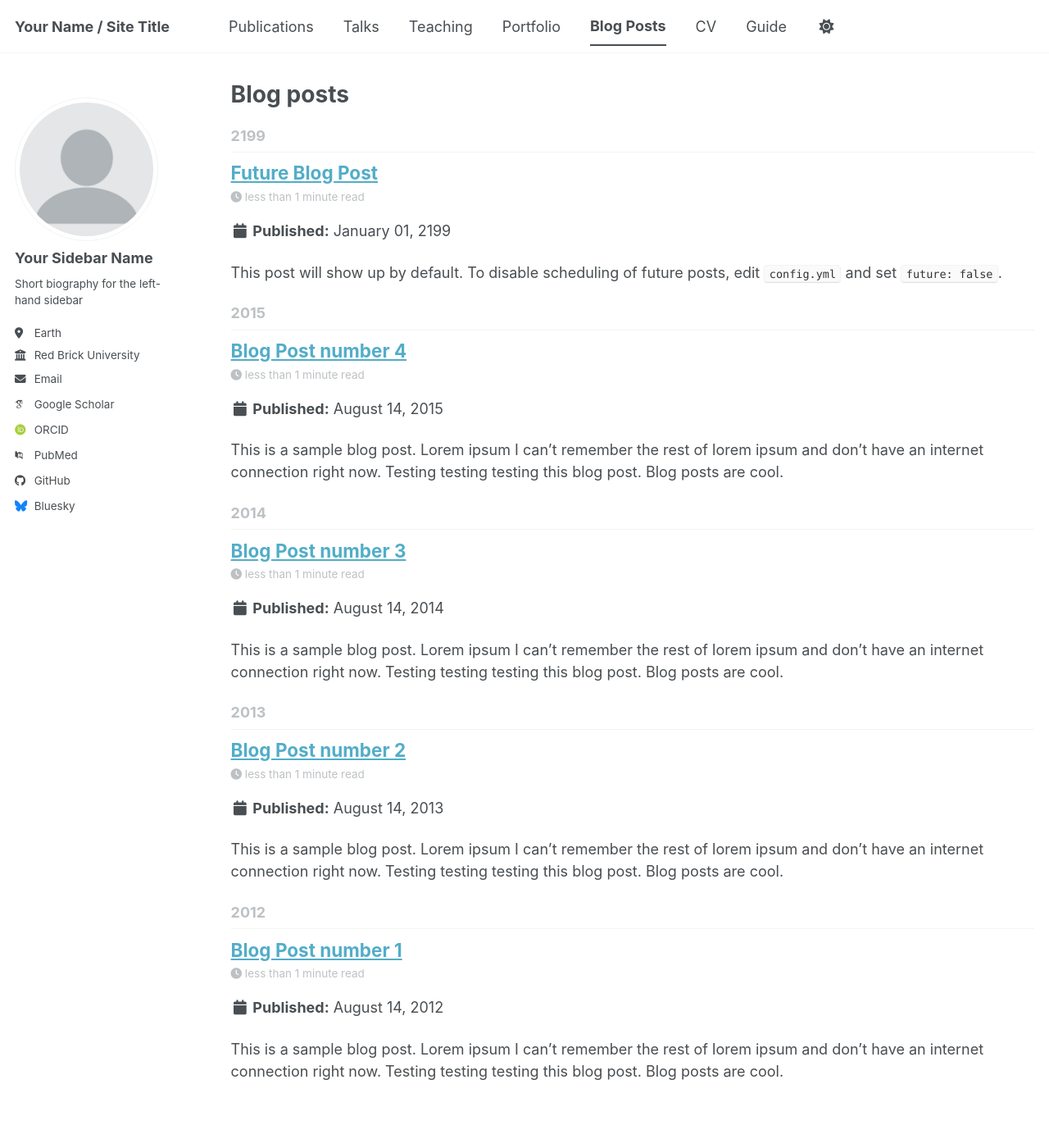
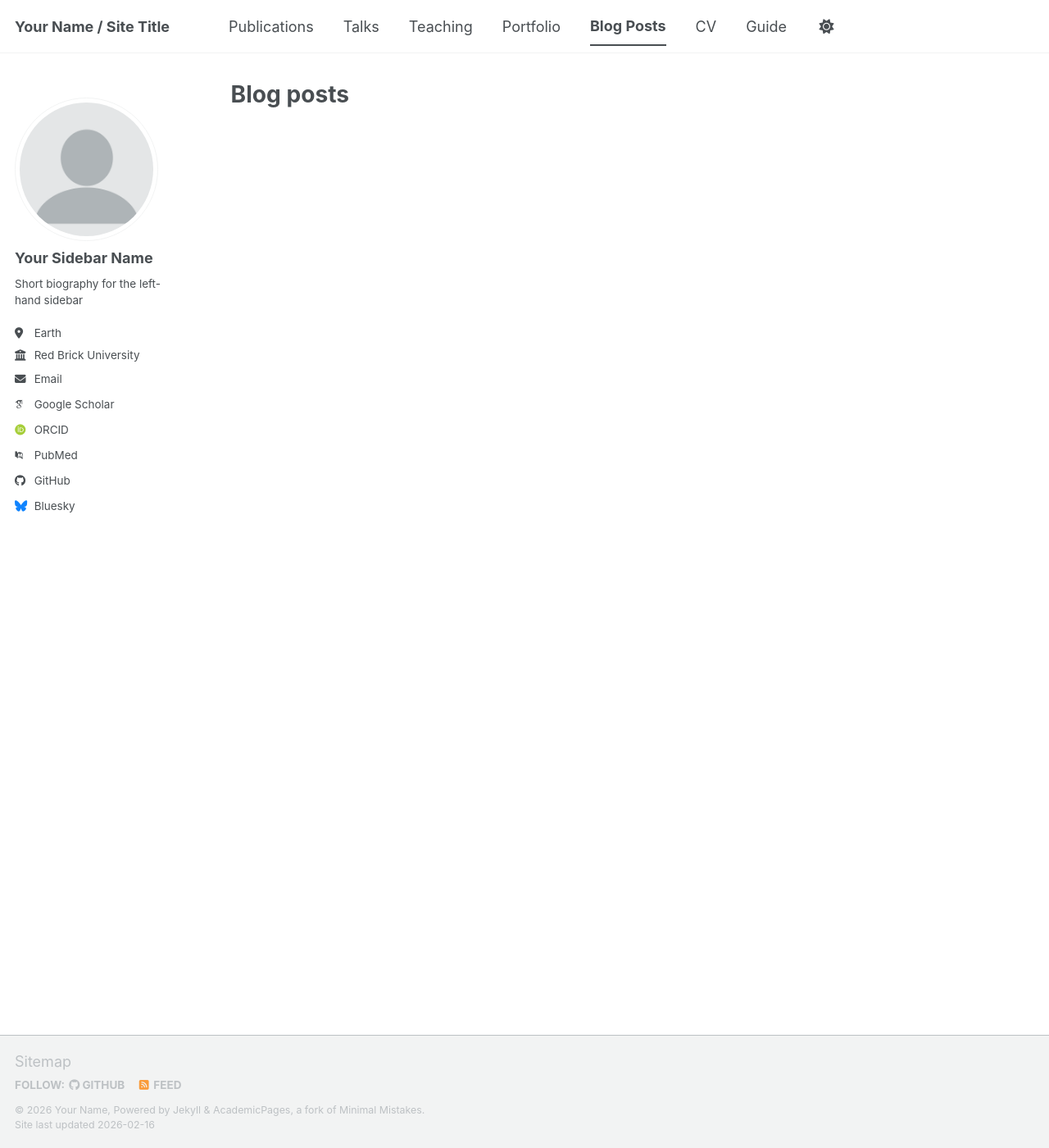
Before and after one commit to alessandraquig/alessandraquig.github.io, a Jekyll site: the page built from _pages/year-archive.html, in a window 1280 px wide and 1400 px high. Shown: the whole window at 82% size. Built offline with Jekyll 4.4.1, drawn with Linux system fonts in a browser that asks for light colours; some web fonts are replaced; a script bundle is joined from its source files by our own code; library files that are not in the unit come from our copies; a file with an impossible date is left out.

Commit message:
Poster details

```diff
--- a/_pages/talks.html
+++ b/_pages/talks.html
@@ -7,7 +7,7 @@ author_profile: true
 
 {% if site.talkmap_link == true %}
 
-<p style="text-decoration:underline;"><a href="/talkmap.html">See a map of all the places I've given a talk!</a></p>
+<p style="text-decoration:underline;"><a href="/talkmap.html">See a map of all the places I've presented a talk or poster!</a></p>
 
 {% endif %}
 
--- a/_posts/2012-08-14-blog-post-1.md
+++ /dev/null
@@ -1,20 +0,0 @@
----
-title: 'Blog Post number 1'
-date: 2012-08-14
-permalink: /posts/2012/08/blog-post-1/
-tags:
-  - cool posts
-  - category1
-  - category2
----
-
-This is a sample blog post. Lorem ipsum I can't remember the rest of lorem ipsum and don't have an internet connection right now. Testing testing testing this blog post. Blog posts are cool.
-
-Headings are cool
-======
-
-You can have many headings
-======
-
-Aren't headings cool?
-------
--- a/_posts/2013-08-14-blog-post-2.md
+++ /dev/null
@@ -1,20 +0,0 @@
----
-title: 'Blog Post number 2'
-date: 2013-08-14
-permalink: /posts/2013/08/blog-post-2/
-tags:
-  - cool posts
-  - category1
-  - category2
----
-
-This is a sample blog post. Lorem ipsum I can't remember the rest of lorem ipsum and don't have an internet connection right now. Testing testing testing this blog post. Blog posts are cool.
-
-Headings are cool
-======
-
-You can have many headings
-======
-
-Aren't headings cool?
-------
--- a/_posts/2014-08-14-blog-post-3.md
+++ /dev/null
@@ -1,20 +0,0 @@
----
-title: 'Blog Post number 3'
-date: 2014-08-14
-permalink: /posts/2014/08/blog-post-3/
-tags:
-  - cool posts
-  - category1
-  - category2
----
-
-This is a sample blog post. Lorem ipsum I can't remember the rest of lorem ipsum and don't have an internet connection right now. Testing testing testing this blog post. Blog posts are cool.
-
-Headings are cool
-======
-
-You can have many headings
-======
-
-Aren't headings cool?
-------
--- a/_posts/2199-01-01-future-post.md
+++ /dev/null
@@ -1,11 +0,0 @@
----
-title: 'Future Blog Post'
-date: 2199-01-01
-permalink: /posts/2012/08/blog-post-4/
-tags:
-  - cool posts
-  - category1
-  - category2
----
-
-This post will show up by default. To disable scheduling of future posts, edit `config.yml` and set `future: false`.
```
Also changed, not shown: _posts/2015-08-14-blog-post-4.md (deleted, +0 -20 lines), _publications/2010-10-01-paper-title-number-2.md (deleted, +0 -14 lines), _publications/2015-10-01-paper-title-number-3.md (deleted, +0 -14 lines), _publications/2024-02-17-paper-title-number-4.md (deleted, +0 -13 lines), _publications/2025-06-08-paper-title-number-5.md (deleted, +0 -13 lines), _talks/osm2026.md (added, +13 -0 lines).
